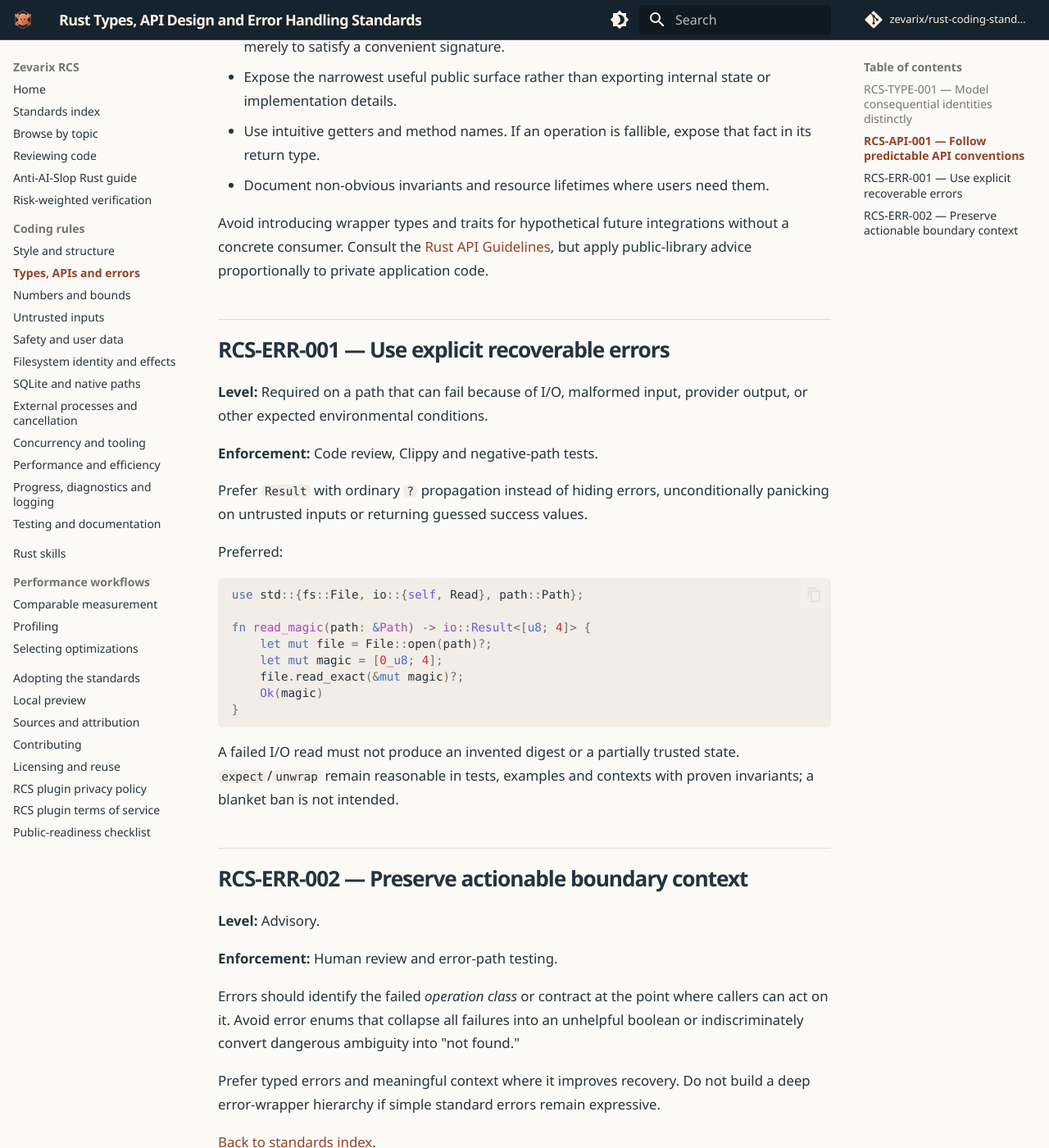
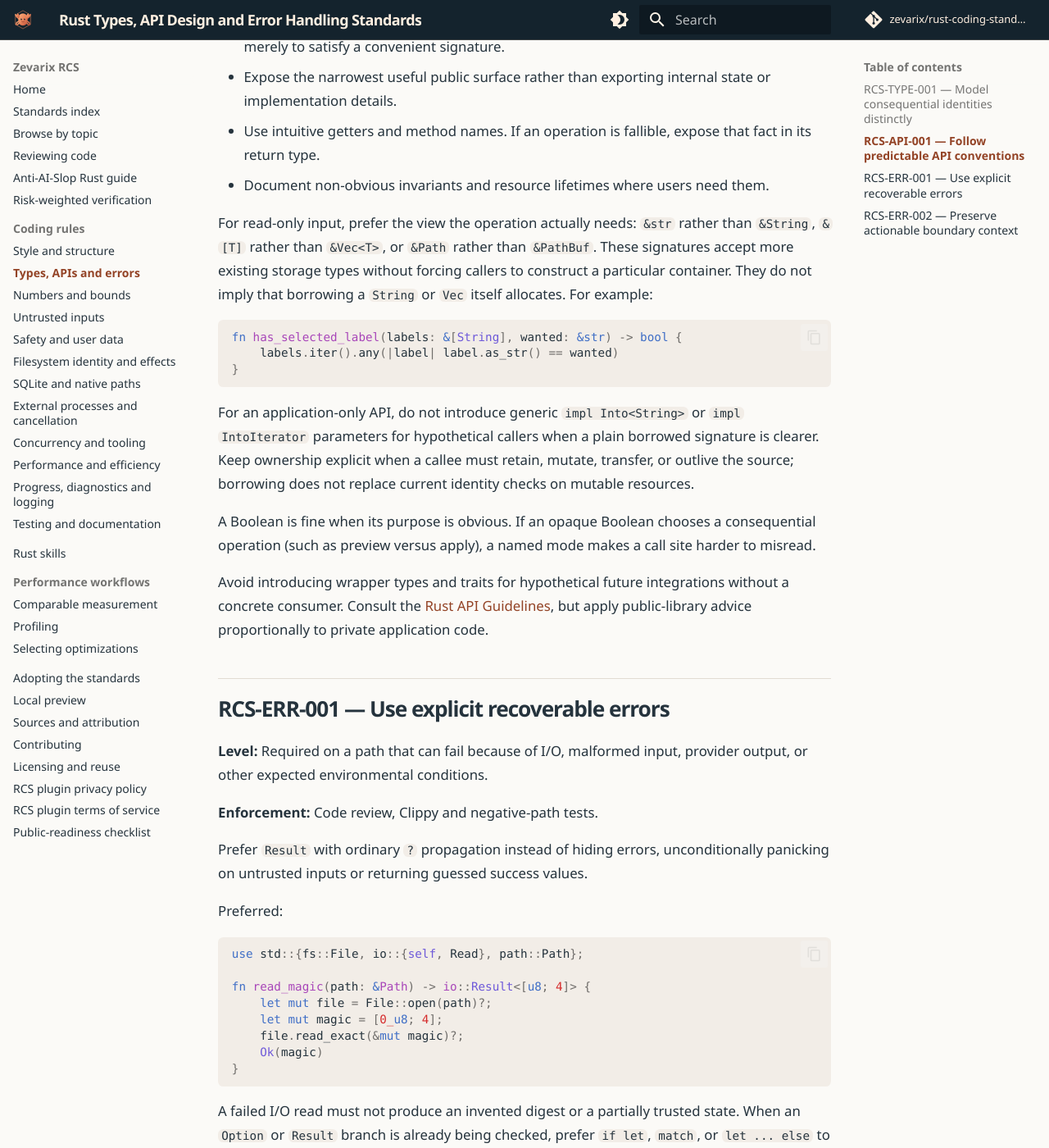
Before and after one commit to zevarix/rust-coding-standards, an MkDocs documentation site: the page built from docs/rules/types-and-errors.md, in a window 1280 px wide and 1400 px high, scrolled down 1344 px. Shown: the whole window at 82% size. Built offline with MkDocs 1.6.1 and Material for MkDocs 9.7.7, drawn with Linux system fonts in a browser that asks for light colours; comment, search, counter and statistics services are not loaded; some of the changed text lies outside the part shown.

Commit message:
docs: apply practical Rust application review improvements (#76)
Strengthen existing RCS API, module and performance guidance with borrowed input APIs, justified abstractions, readable effectful loops and allocation/recovery tradeoffs. Attribute Google Rust style selectively without adopting organization-specific conventions. Refs #75.

````diff
--- a/docs/rules/types-and-errors.md
+++ b/docs/rules/types-and-errors.md
@@ -54,6 +54,18 @@ The example is intentionally small. Real constructors should validate externally
 - Use intuitive getters and method names. If an operation is fallible, expose that fact in its return type.
 - Document non-obvious invariants and resource lifetimes where users need them.
 
+For read-only input, prefer the view the operation actually needs: `&str` rather than `&String`, `&[T]` rather than `&Vec<T>`, or `&Path` rather than `&PathBuf`. These signatures accept more existing storage types without forcing callers to construct a particular container. They do not imply that borrowing a `String` or `Vec` itself allocates. For example:
+
+```rust
+fn has_selected_label(labels: &[String], wanted: &str) -> bool {
+    labels.iter().any(|label| label.as_str() == wanted)
+}
+```
+
+For an application-only API, do not introduce generic `impl Into<String>` or `impl IntoIterator` parameters for hypothetical callers when a plain borrowed signature is clearer. Keep ownership explicit when a callee must retain, mutate, transfer, or outlive the source; borrowing does not replace current identity checks on mutable resources.
+
+A Boolean is fine when its purpose is obvious. If an opaque Boolean chooses a consequential operation (such as preview versus apply), a named mode makes a call site harder to misread.
+
 Avoid introducing wrapper types and traits for hypothetical future integrations without a concrete consumer. Consult the [Rust API Guidelines](https://rust-lang.github.io/api-guidelines/checklist.html), but apply public-library advice proportionally to private application code.
 
 ## RCS-ERR-001 — Use explicit recoverable errors {#rcs-err-001--use-explicit-recoverable-errors}
@@ -77,7 +89,7 @@ fn read_magic(path: &Path) -> io::Result<[u8; 4]> {
 }
 ```
 
-A failed I/O read must not produce an invented digest or a partially trusted state. `expect`/`unwrap` remain reasonable in tests, examples and contexts with proven invariants; a blanket ban is not intended.
+A failed I/O read must not produce an invented digest or a partially trusted state. When an `Option` or `Result` branch is already being checked, prefer `if let`, `match`, or `let ... else` to a predicate followed by `.unwrap()`; the matched value makes the successful branch and failure path explicit. `expect`/`unwrap` remain reasonable in tests, examples and contexts with proven invariants; a blanket ban is not intended.
 
 ## RCS-ERR-002 — Preserve actionable boundary context {#rcs-err-002--preserve-actionable-boundary-context}
 
````
Also changed, not shown: docs/rules/performance.md (+4 -0 lines), docs/rules/style-and-structure.md (+6 -0 lines), docs/sources.md (+1 -0 lines).
